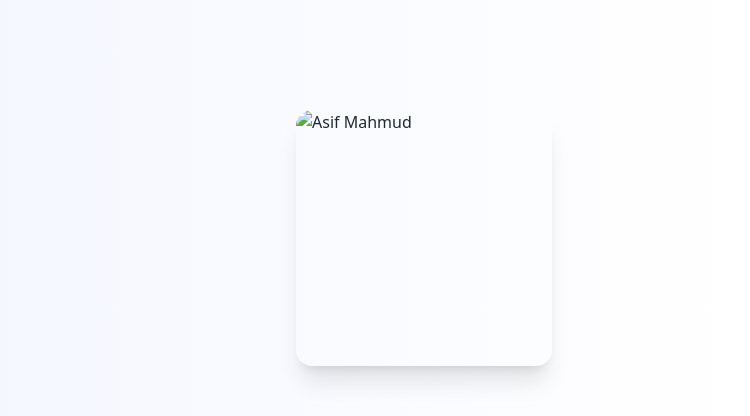
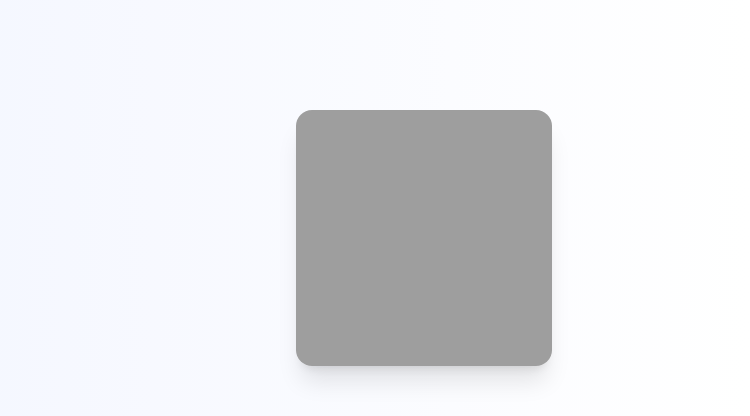
Before and after one commit to Asif1005/portfolio_2, a plain HTML site: page index.html in a window 1280 px wide. Shown: the part 202-618 px from the top of the page, 530-1280 px from the left. Drawn offline with nearby package versions, Linux system fonts and the light colour scheme; the site is published under a folder, as on GitHub Pages, so addresses that start at the root find nothing.

Commit message:
third commit

```diff
--- a/index.html
+++ b/index.html
@@ -130,7 +130,7 @@
 
     <!-- Right: Profile Image -->
     <div class="flex-1 flex justify-center fade-in-up-child">
-      <img src="/portfolio.png" alt="Asif Mahmud" class="w-64 h-64 rounded-2xl object-cover shadow-xl hover:scale-105 transition-transform duration-300">
+      <img src="portfolio.png" alt="Asif Mahmud" class="w-64 h-64 rounded-2xl object-cover shadow-xl hover:scale-105 transition-transform duration-300">
     </div>
   </section>
 
```
